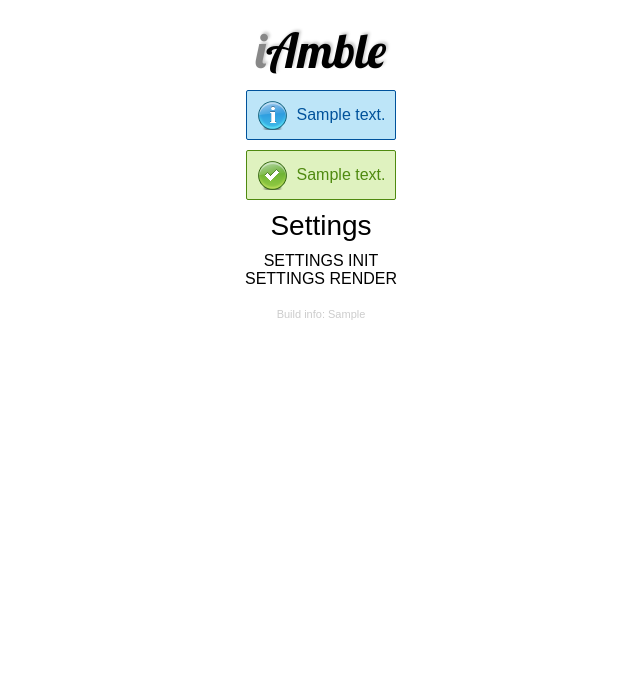
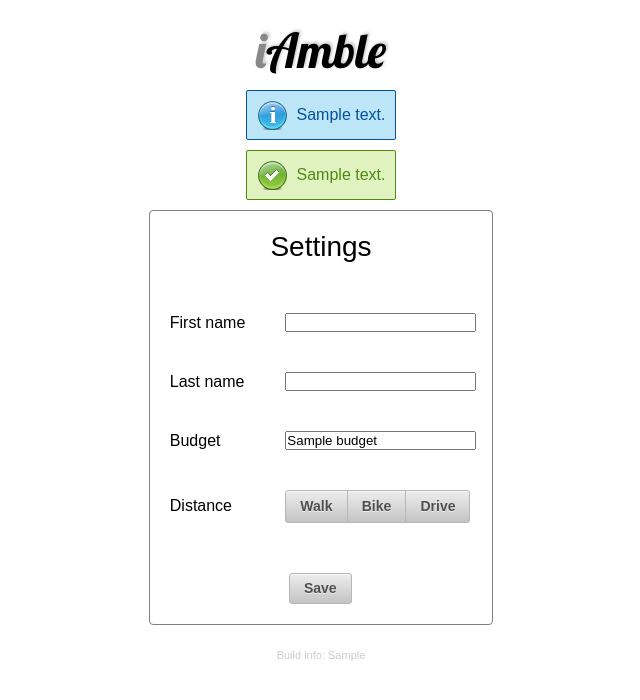
Before and after one commit to Yasumoto/iamble, a Python web app: template appengine/templates/settings.html in a window 1280 px wide. Shown: the top 700 px of the page, without its empty margins (319-959 px from the left). Run offline with Jinja, Linux system fonts and the light colour scheme; the template is opened without the code that fills it: most values are stand-ins (such as "Sample title", 1, 10 or a date in 2020); some web fonts are replaced.

Commit message:
renamed create_account to settings, deleted old settings skel

```diff
--- a/appengine/static/scripts/home.js
+++ b/appengine/static/scripts/home.js
@@ -38,7 +38,7 @@
             .text('Quick bite')
             .attr('id', this.buttonKeys.QUICK),
         $(document.createElement('DIV'))
-            .text('Fine dinning')
+            .text('Fine dining')
             .attr('id', this.buttonKeys.FINE)
       ];
 
--- a/appengine/static/scripts/oauth.js
+++ b/appengine/static/scripts/oauth.js
@@ -18,16 +18,10 @@
 
   $.iambleOAuth.fn.extend({
     'init': function() {
-      this.base.options.content.append(
-        $(document.createElement('DIV')).html('OAUTH INIT')
-      );
       return this;
     },
     'render': function() {
       this.base.render();
-      this.base.options.content.append(
-        $(document.createElement('DIV')).html('OAUTH RENDER')
-      );
       return this;
     }
   });
--- a/appengine/static/scripts/settings.js
+++ b/appengine/static/scripts/settings.js
@@ -18,16 +18,12 @@
 
   $.iambleSettings.fn.extend({
     'init': function() {
-      this.base.options.content.append(
-        $(document.createElement('DIV')).html('SETTINGS INIT')
-      );
       return this;
     },
     'render': function() {
       this.base.render();
-      this.base.options.content.append(
-        $(document.createElement('DIV')).html('SETTINGS RENDER')
-      );
+      this.options.distance.buttonset();
+      this.options.save.button();
       return this;
     }
   });
--- a/appengine/static/style/oauth.css
+++ b/appengine/static/style/oauth.css
@@ -1,6 +1,12 @@
 div.service {
   display: inline-block;
   margin: 10px;
+}
+
+div.service.existing {
+  opacity: 0.2;
+  pointer-events: none;
+  cursor: default;
 }
 
 div.service img.icon {
--- a/appengine/static/style/settings.css
+++ b/appengine/static/style/settings.css
@@ -0,0 +1,22 @@
+div.form {
+  border: 1px solid gray;
+  border-radius: 4px;
+}
+
+table tr td {
+  padding: 20px;
+}
+
+table tr td.buttons {
+  text-align: center;
+  padding-top: 30px;
+}
+
+table tr td.title {
+  text-align: center;
+}
+
+table tr td input[type='text'] {
+  width: 100%;
+  height: 100%;
+}
--- a/appengine/templates/iamble.html
+++ b/appengine/templates/iamble.html
@@ -36,7 +36,7 @@
         </div>
         <div class="right">
           {% if current_user %}
-            {{ current_user.email }} | <a href='/create_account'>Settings</a> | <a href="/logout">Logout</a>
+            {{ current_user.email }} | <a href="/oauth">Services</a> | <a href='/settings'>Settings</a> | <a href="/logout">Logout</a>
           {% endif %}
         </div>
       </div>
--- a/appengine/templates/settings.html
+++ b/appengine/templates/settings.html
@@ -6,12 +6,63 @@
 {% endblock %}
 
 {% block javascript %}
-  $(document).iambleSettings(iamble).render();
+  $(document).iambleSettings(iamble, {
+    'firstname': $('#firstname'),
+    'lastname': $('#lastname'),
+    'budget': $('#budget'),
+    'distance': $('#distance'),
+    'save': $('#save')
+  }).render();
 {% endblock %}
 
 {% block body %}
-  <h2>Settings</h2>
-  {% for message in messages %}
-    <div>{{message}}</div>
-  {% endfor %}
+  <div class="form">
+    <form action="?user={{ user.key.id }}" method="post">
+      <table>
+        <tr>
+          <td colspan="2" class="title">
+            <h2>Settings</h2>
+          </td>
+        </tr>
+        <tr>
+          <td>First name</td>
+          <td>
+            <input type="text" id="firstname" name="name_first" value="{{ user.name_first }}">
+          </td>
+        </tr>
+        <tr>
+          <td>Last name</td>
+          <td>
+            <input type="text" id="lastname" name="name_last" value="{{ user.name_last }}">
+          </td>
+        </tr>
+        <tr>
+          <td>Budget</td>
+          <td>
+            <input type="text" id="budget" name="budget" value="{{ preferences.budget }}">
+          </td>
+        </tr>
+        <tr>
+          <td>Distance</td>
+          <td>
+            <div id="distance">
+              <input type="checkbox" id="walk" name="walk" {% if preferences.walk == 'on' %}checked{% endif %}/>
+              <label for="walk">Walk</label>
+
+              <input type="checkbox" id="bike" name="bike" {% if preferences.bike == 'on' %}checked{% endif %}/>
+              <label for="bike">Bike</label>
+
+              <input type="checkbox" id="drive" name="drive" {% if preferences.drive == 'on' %}checked{% endif %}/>
+              <label for="drive">Drive</label>
+            </div>
+          </td>
+        </tr>
+        <tr>
+          <td colspan="2" class="buttons">
+            <input type="submit" value="Save" id="save">
+          </td>
+        </tr>
+      </table>
+    </form>
+  </div>
 {% endblock %}
```
Also changed, not shown: appengine/main.py (+4 -4 lines), appengine/profiles/oauth.py (+17 -12 lines), appengine/profiles/settings.py (+96 -0 lines), appengine/templates/oauth.html (+3 -10 lines).
